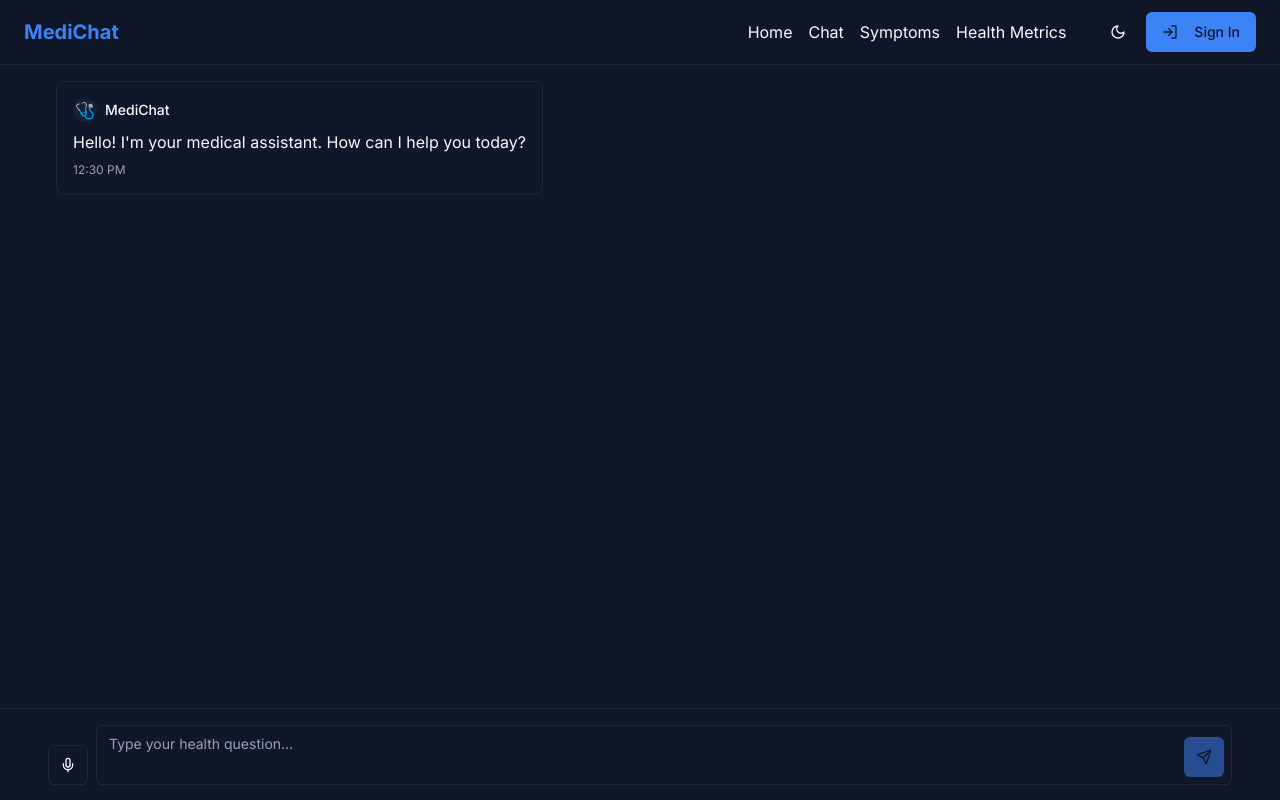
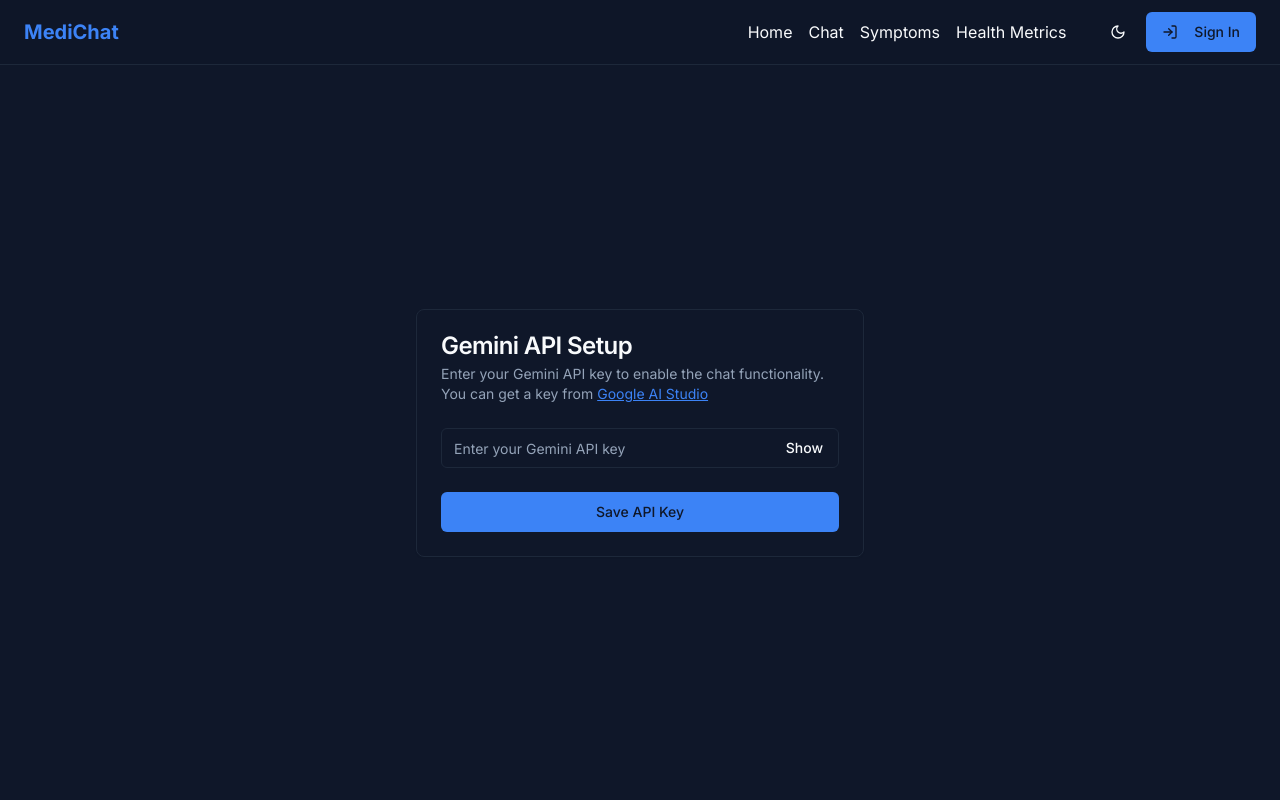
Before and after one commit to anuragsinghrajput123456789/Swastika-Medical-Ai-, a React (Vite) app: page /chat in a window 1280 px wide. Shown: the top 800 px of the page. Built offline with nearby package versions, Linux system fonts and the light colour scheme.

Commit message:
Integrate Gemini API
Integrate Gemini API into the chatbot functionality.

```diff
--- /dev/null
+++ b/src/components/ApiKeyInput.tsx
@@ -0,0 +1,77 @@
+
+import { useState } from "react";
+import { Button } from "./ui/button";
+import { Input } from "./ui/input";
+import { Card, CardContent, CardDescription, CardFooter, CardHeader, CardTitle } from "./ui/card";
+import { toast } from "./ui/sonner";
+
+interface ApiKeyInputProps {
+  onApiKeySubmit: (apiKey: string) => void;
+}
+
+const ApiKeyInput = ({ onApiKeySubmit }: ApiKeyInputProps) => {
+  const [apiKey, setApiKey] = useState("");
+  const [isVisible, setIsVisible] = useState(false);
+
+  const handleSubmit = (e: React.FormEvent) => {
+    e.preventDefault();
+    if (!apiKey.trim()) {
+      toast.error("Please enter a valid API key");
+      return;
+    }
+
+    // Save to localStorage for persistence during the session
+    localStorage.setItem("gemini-api-key", apiKey);
+    onApiKeySubmit(apiKey);
+    toast.success("API key saved successfully!");
+  };
+
+  return (
+    <Card className="w-full max-w-md mx-auto">
+      <CardHeader>
+        <CardTitle>Gemini API Setup</CardTitle>
+        <CardDescription>
+          Enter your Gemini API key to enable the chat functionality.
+          You can get a key from{" "}
+          <a
+            href="https://ai.google.dev/"
+            target="_blank"
+            rel="noopener noreferrer"
+            className="text-primary underline"
+          >
+            Google AI Studio
+          </a>
+        </CardDescription>
+      </CardHeader>
+      <form onSubmit={handleSubmit}>
+        <CardContent>
+          <div className="relative">
+            <Input
+              type={isVisible ? "text" : "password"}
+              placeholder="Enter your Gemini API key"
+              value={apiKey}
+              onChange={(e) => setApiKey(e.target.value)}
+              className="pr-20"
+            />
+            <Button
+              type="button"
+              variant="ghost"
+              size="sm"
+              className="absolute right-1 top-1/2 -translate-y-1/2"
+              onClick={() => setIsVisible(!isVisible)}
+            >
+              {isVisible ? "Hide" : "Show"}
+            </Button>
+          </div>
+        </CardContent>
+        <CardFooter>
+          <Button type="submit" className="w-full">
+            Save API Key
+          </Button>
+        </CardFooter>
+      </form>
+    </Card>
+  );
+};
+
+export default ApiKeyInput;
--- a/src/components/ChatInterface.tsx
+++ b/src/components/ChatInterface.tsx
@@ -4,16 +4,9 @@ import { Button } from "./ui/button";
 import { Textarea } from "./ui/textarea";
 import { Card, CardContent } from "./ui/card";
 import { Mic, Send, User } from "lucide-react";
-
-// Mock data for initial messages
-const initialMessages = [
-  {
-    id: 1,
-    role: "assistant",
-    content: "Hello! I'm your medical assistant. How can I help you today?",
-    timestamp: new Date(),
-  },
-];
+import { toast } from "./ui/sonner";
+import { sendMessageToGemini } from "@/services/geminiService";
+import ApiKeyInput from "./ApiKeyInput";
 
 // Mock function for future integration with Speech API
 const useSpeechRecognition = () => {
@@ -37,12 +30,35 @@ const useSpeechRecognition = () => {
   return { transcript, isListening, startListening, stopListening, setTranscript };
 };
 
+interface Message {
+  id: number;
+  role: "user" | "assistant";
+  content: string;
+  timestamp: Date;
+}
+
 const ChatInterface = () => {
-  const [messages, setMessages] = useState(initialMessages);
+  const [messages, setMessages] = useState<Message[]>([
+    {
+      id: 1,
+      role: "assistant",
+      content: "Hello! I'm your medical assistant. How can I help you today?",
+      timestamp: new Date(),
+    },
+  ]);
   const [input, setInput] = useState("");
   const [isLoading, setIsLoading] = useState(false);
+  const [apiKey, setApiKey] = useState<string | null>(null);
   const messagesEndRef = useRef<HTMLDivElement>(null);
   const { transcript, isListening, startListening, stopListening, setTranscript } = useSpeechRecognition();
+
+  // Check for saved API key on mount
+  useEffect(() => {
+    const savedApiKey = localStorage.getItem("gemini-api-key");
+    if (savedApiKey) {
+      setApiKey(savedApiKey);
+    }
+  }, []);
 
   // Scroll to bottom of messages
   useEffect(() => {
@@ -56,25 +72,17 @@ const ChatInterface = () => {
     }
   }, [transcript]);
 
-  // Mock AI response function (to be replaced with actual Gemini API integration)
-  const getMockAIResponse = (message: string) => {
-    // Simple keyword matching for demo purposes
-    if (message.toLowerCase().includes("headache")) {
-      return "Based on your symptoms, you may be experiencing a tension headache or migraine. Make sure you're hydrated and consider taking a break from screens. If the pain persists or worsens, please consult with a healthcare provider.";
-    } else if (message.toLowerCase().includes("fever")) {
-      return "Fever can be a sign of infection. Monitor your temperature and stay hydrated. If your temperature exceeds 103°F (39.4°C) or persists for more than 3 days, please seek medical attention.";
-    } else {
-      return "Thank you for sharing that information. To provide better guidance, could you please share more specific symptoms or health concerns?";
-    }
-  };
-
   const handleSendMessage = async () => {
     if (!input.trim()) return;
+    if (!apiKey) {
+      toast.error("Please enter your Gemini API key first");
+      return;
+    }
 
     // Add user message
     const userMessage = {
       id: messages.length + 1,
-      role: "user",
+      role: "user" as const,
       content: input,
       timestamp: new Date(),
     };
@@ -83,22 +91,33 @@ const ChatInterface = () => {
     setInput("");
     setIsLoading(true);
 
-    // Simulate API delay
-    setTimeout(() => {
-      // Add assistant response
+    try {
+      // Get response from Gemini API
+      const response = await sendMessageToGemini(apiKey, input);
+
+      // Add AI response
       const aiResponse = {
         id: messages.length + 2,
-        role: "assistant",
-        content: getMockAIResponse(input),
+        role: "assistant" as const,
+        content: response,
         timestamp: new Date(),
       };
 
       setMessages((prev) => [...prev, aiResponse]);
+    } catch (error) {
+      console.error("Error getting response:", error);
+      toast.error("Failed to get response from Gemini. Please check your API key and try again.");
+
+      // If the error is related to the API key, clear it so the user can enter it again
+      if (String(error).includes("API key")) {
+        localStorage.removeItem("gemini-api-key");
+        setApiKey(null);
+      }
+    } finally {
       setIsLoading(false);
-    }, 1500);
-
-    // Clear transcript
-    setTranscript("");
+      // Clear transcript
+      setTranscript("");
+    }
   };
 
   const handleKeyDown = (e: React.KeyboardEvent) => {
@@ -107,6 +126,15 @@ const ChatInterface = () => {
       handleSendMessage();
     }
   };
+
+  // If no API key, show the input form
+  if (!apiKey) {
+    return (
+      <div className="flex h-[calc(100vh-4rem)] items-center justify-center">
+        <ApiKeyInput onApiKeySubmit={setApiKey} />
+      </div>
+    );
+  }
 
   return (
     <div className="flex h-[calc(100vh-4rem)] flex-col">
@@ -206,7 +234,7 @@ const ChatInterface = () => {
             <Button
               size="icon"
               onClick={handleSendMessage}
-              disabled={!input.trim()}
+              disabled={!input.trim() || isLoading}
               className="absolute bottom-2 right-2"
             >
               <Send className="h-5 w-5" />
--- /dev/null
+++ b/src/services/geminiService.ts
@@ -0,0 +1,89 @@
+
+// A simple service to interact with the Gemini API
+
+// Define the response structure from Gemini API
+interface GeminiResponse {
+  candidates: {
+    content: {
+      parts: {
+        text: string;
+      }[];
+    };
+  }[];
+  promptFeedback?: any;
+}
+
+/**
+ * Send a message to the Gemini API and get a response
+ */
+export const sendMessageToGemini = async (apiKey: string, message: string): Promise<string> => {
+  try {
+    // Medical-specific system prompt
+    const systemPrompt = "You are a helpful medical assistant AI. Provide accurate, ethical medical information. Always clarify you're not a doctor and serious concerns require professional medical consultation. Focus on general health education, preventive care, and understanding medical concepts.";
+
+    const response = await fetch("https://generativelanguage.googleapis.com/v1beta/models/gemini-pro:generateContent?key=" + apiKey, {
+      method: "POST",
+      headers: {
+        "Content-Type": "application/json",
+      },
+      body: JSON.stringify({
+        contents: [
+          {
+            parts: [
+              { text: systemPrompt },
+            ],
+            role: "system",
+          },
+          {
+            parts: [
+              { text: message },
+            ],
+            role: "user",
+          },
+        ],
+        generationConfig: {
+          temperature: 0.7,
+          topK: 40,
+          topP: 0.95,
+          maxOutputTokens: 1024,
+        },
+        safetySettings: [
+          {
+            category: "HARM_CATEGORY_HARASSMENT",
+            threshold: "BLOCK_MEDIUM_AND_ABOVE",
+          },
+          {
+            category: "HARM_CATEGORY_HATE_SPEECH",
+            threshold: "BLOCK_MEDIUM_AND_ABOVE",
+          },
+          {
+            category: "HARM_CATEGORY_SEXUALLY_EXPLICIT",
+            threshold: "BLOCK_MEDIUM_AND_ABOVE",
+          },
+          {
+            category: "HARM_CATEGORY_DANGEROUS_CONTENT",
+            threshold: "BLOCK_MEDIUM_AND_ABOVE",
+          },
+        ],
+      }),
+    });
+
+    if (!response.ok) {
+      const errorData = await response.json();
+      console.error("Gemini API error:", errorData);
+      throw new Error(`Gemini API error: ${errorData.error?.message || "Unknown error"}`);
+    }
+
+    const data: GeminiResponse = await response.json();
+
+    // Extract the response text
+    if (data.candidates && data.candidates[0]?.content?.parts[0]?.text) {
+      return data.candidates[0].content.parts[0].text;
+    } else {
+      throw new Error("Invalid response format from Gemini API");
+    }
+  } catch (error) {
+    console.error("Error calling Gemini API:", error);
+    throw error;
+  }
+};
```
